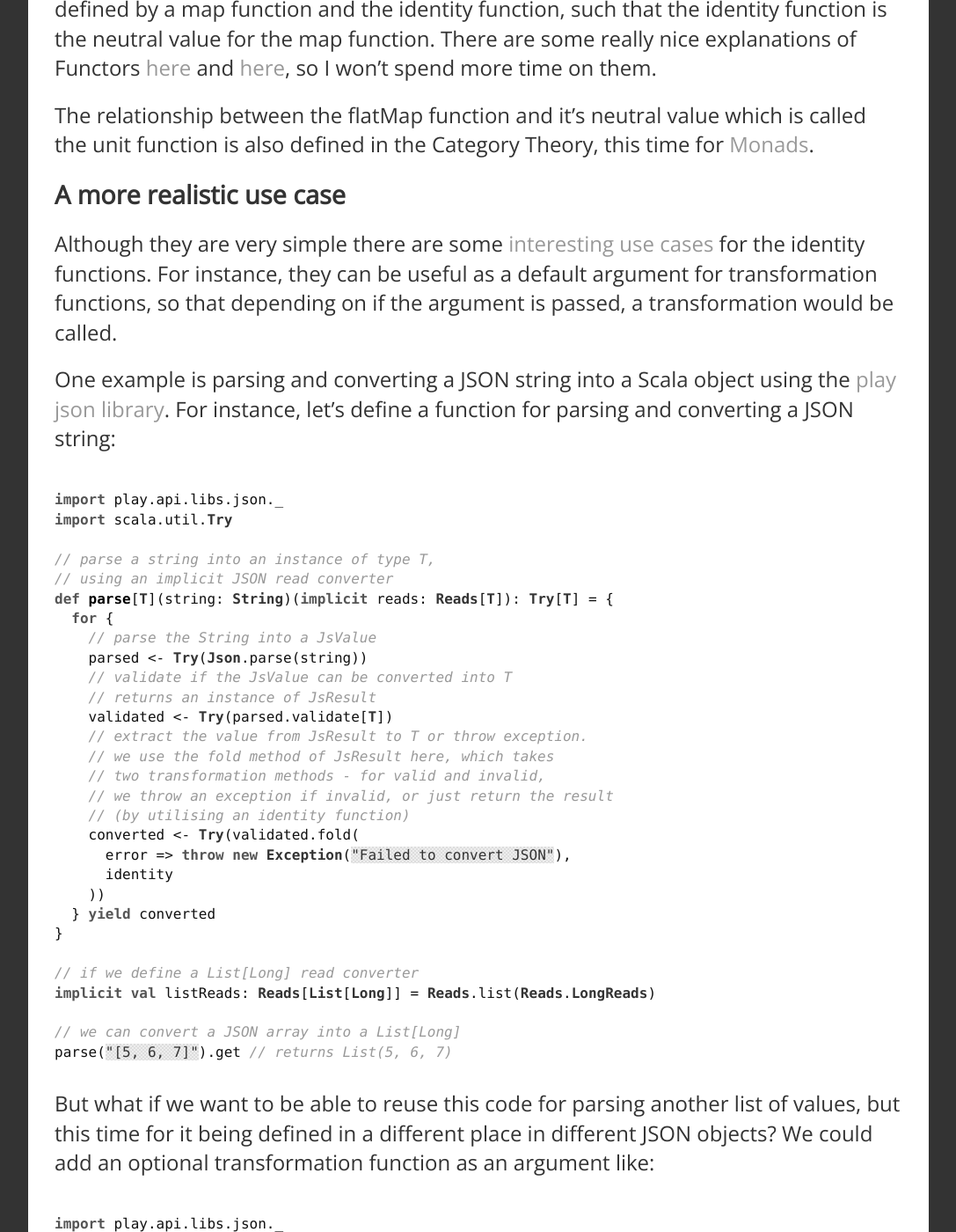
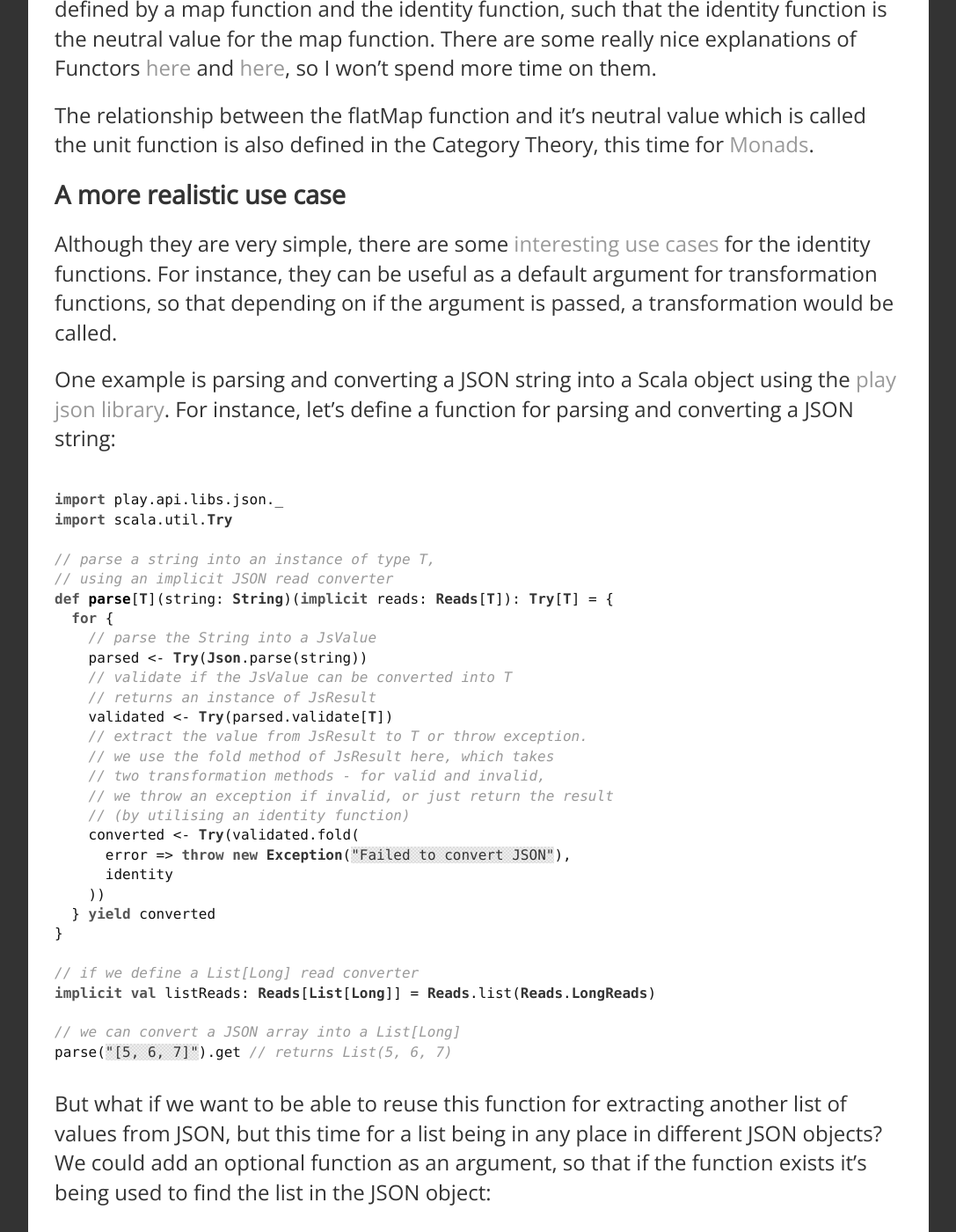
Before and after one commit to cogitor/cogitor.github.io, a Jekyll site: the page built from _posts/2016-08-01-using-identity-functions.md, in a window 1280 px wide and 1400 px high, scrolled down 3410 px. Shown: the whole window at 88% size, without its empty margins (96-1183 px from the left). Built offline with Jekyll 4.4.1, drawn with Linux system fonts in a browser that asks for light colours; nearby versions of some CDN libraries; comment, search, counter and statistics services are not loaded; a style sheet for code colours, icons or effects is not loaded.

Commit message:
fix text

```diff
--- a/_posts/2016-08-01-using-identity-functions.md
+++ b/_posts/2016-08-01-using-identity-functions.md
@@ -100,7 +100,7 @@ The relationship between the flatMap function and it's neutral value which is ca
 
 ## A more realistic use case
 
-Although they are very simple there are some [interesting use cases](http://benjiweber.co.uk/blog/2015/01/14/implicit-conversions-with-identity-functions/) for the identity functions. For instance, they can be useful as a default argument for transformation functions, so that depending on if the argument is passed, a transformation would be called.
+Although they are very simple, there are some [interesting use cases](http://benjiweber.co.uk/blog/2015/01/14/implicit-conversions-with-identity-functions/) for the identity functions. For instance, they can be useful as a default argument for transformation functions, so that depending on if the argument is passed, a transformation would be called.
 
 One example is parsing and converting a JSON string into a Scala object using the [play json library](https://www.playframework.com/documentation/2.5.x/ScalaJson). For instance, let's define a function for parsing and converting a JSON string:
 
@@ -137,7 +137,7 @@ parse("[5, 6, 7]").get // returns List(5, 6, 7)
 {% endcapture %}
 {% include code_snippet.html class="scala" code=my_include %}
 
-But what if we want to be able to reuse this code for parsing another list of values, but this time for it being defined in a different place in different JSON objects? We could add an optional transformation function as an argument like:
+But what if we want to be able to reuse this function for extracting another list of values from JSON, but this time for a list being in any place in different JSON objects? We could add an optional function as an argument, so that if the function exists it's being used to find the list in the JSON object:
 
 {% capture my_include %}
 import play.api.libs.json._
```
